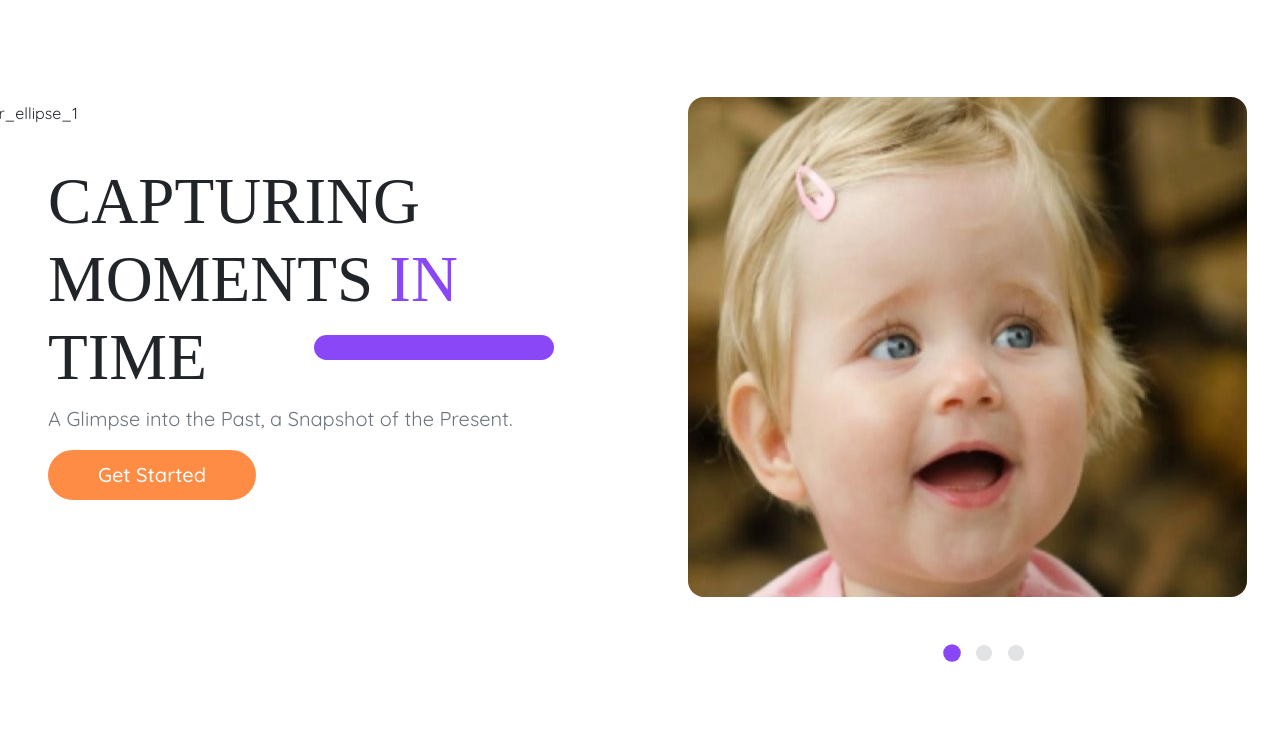
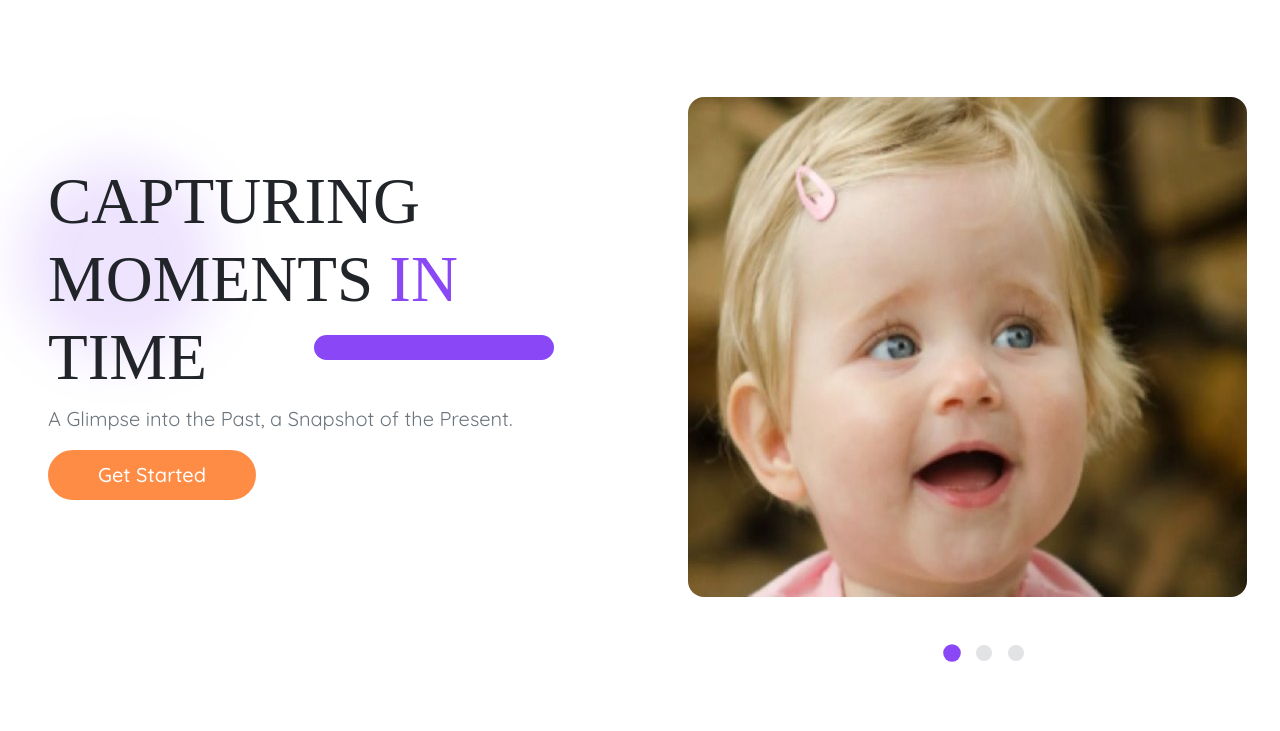
Before and after one commit to swtanimsarker/Kieke-Photography, a plain HTML site: page index.html in a window 1280 px wide. Shown: the part 69-800 px from the top of the page. Drawn offline with nearby package versions, Linux system fonts and the light colour scheme; a web font is replaced by a local one.

Commit message:
fix blur image and finished updates

```diff
--- a/index.html
+++ b/index.html
@@ -75,7 +75,7 @@
     <div class="container-fluid px-0 py-5 position-relative" id="home">
       <img
         class="position-absolute top-100px-left-40px z-n1 img-fluid"
-        src="./images/images/blur_ellipse_2.png"
+        src="./images/blur_ellipse_2.png"
         alt="blur_ellipse_1" />
 
       <div
```
